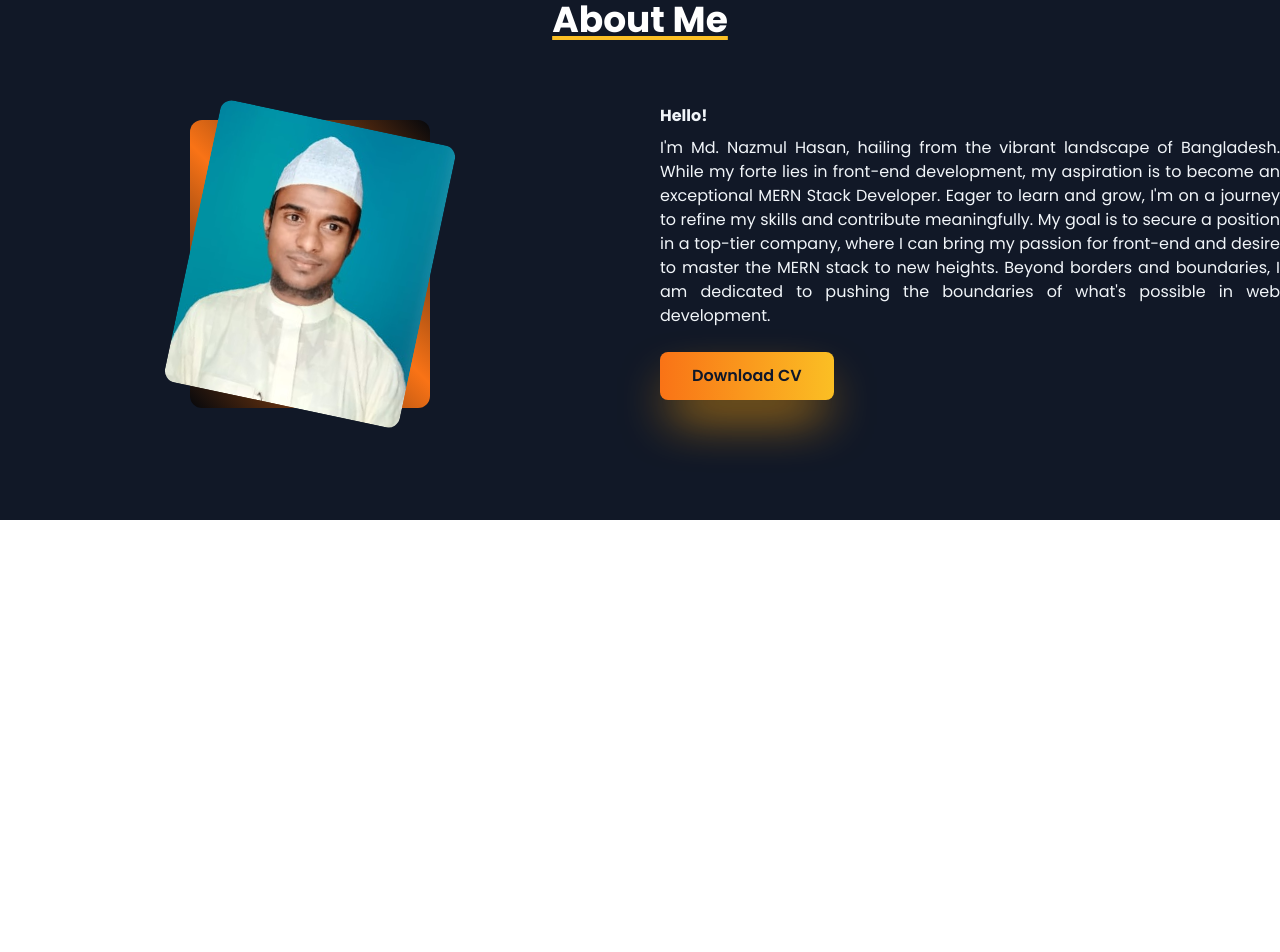
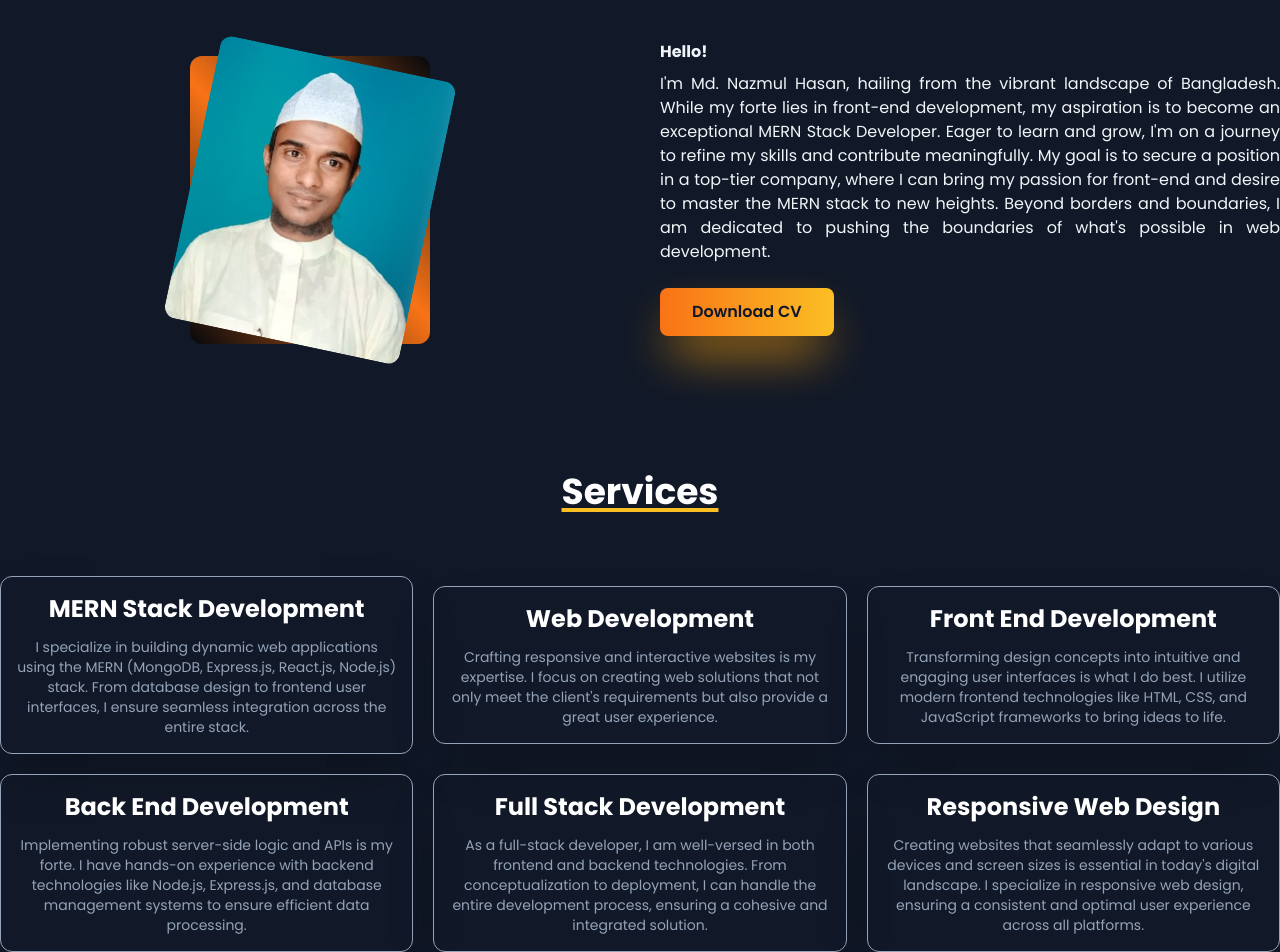
Before and after one commit to Nazmul1582/my-portfolio, a React (Vite) app: page / in a window 1280 px wide. Shown: the part 608-1560 px from the top of the page. Before the commit the page ends 1128 px from the top, so only its background shows below. Built offline with nearby package versions, Linux system fonts and the light colour scheme.

Commit message:
created a services section with some data

```diff
--- a/src/App.jsx
+++ b/src/App.jsx
@@ -1,6 +1,7 @@
 import About from "./components/About"
 import Intro from "./components/Intro"
 import Navbar from "./components/Navbar"
+import Services from "./components/Services"
 
 function App() {
 
@@ -9,6 +10,7 @@ function App() {
       <Navbar />
       <Intro />
       <About />
+      <Services />
     </div>
   )
 }
--- a/src/components/About.jsx
+++ b/src/components/About.jsx
@@ -3,7 +3,7 @@ import resume from "../assets/MERN_Stack_Developer_Resume_of_Md_Nazmul_Hasan.pdf
 
 const About = () => {
   return (
-    <section id="about" className="container mx-auto py-24">
+    <section id="about" className="container mx-auto pt-28">
       <h2 className="heading">About Me</h2>
       <div className="flex items-center justify-center flex-col md:flex-row gap-10">
         <div className="flex-1">
--- a/src/components/Intro.jsx
+++ b/src/components/Intro.jsx
@@ -4,7 +4,7 @@ import img from "../assets/images/nazmul-hasan-2.png";
 const Intro = () => {
   return (
     <div id="home" className="container mx-auto mt-20">
-      <div className="flex items-center justify-center flex-col-reverse md:flex-row gap-10 md:gap-2 py-24">
+      <div className="flex items-center justify-center flex-col-reverse md:flex-row gap-10 md:gap-2 pt-28">
         <div className="sm:flex-1  dark:text-white">
           <h3 className="text-xl font-semibold text-slate-500">
             Hi! I&apos;m Nazmul Hasan
--- /dev/null
+++ b/src/components/Services.jsx
@@ -0,0 +1,24 @@
+import { services } from "../index";
+
+const Services = () => {
+  return (
+    <section id="services" className="dark:text-slate-100 pt-28">
+      <div className="container mx-auto">
+        <h2 className="heading">Services</h2>
+
+        <div className="grid place-items-center grid-cols-1 md:grid-cols-2 lg:grid-cols-3 gap-5">
+          {services.map((service) => (
+            <div key={service.id} className="single-service">
+              <h4 className="text-2xl font-bold mb-3 dark:text-white">
+                {service.title}
+              </h4>
+              <p className="text-sm">{service.description}</p>
+            </div>
+          ))}
+        </div>
+      </div>
+    </section>
+  );
+};
+
+export default Services;
--- a/src/index.css
+++ b/src/index.css
@@ -25,4 +25,7 @@
         rgba(0, 0, 0, 0.7)
       );
     }
+    .single-service {
+      @apply text-center border border-slate-400 rounded-xl p-4 shadow-2xl hover:shadow-amber-400 hover:bg-amber-400 duration-300 text-slate-400 hover:text-slate-900 hover:border-amber-400;
+    }
 }
```
